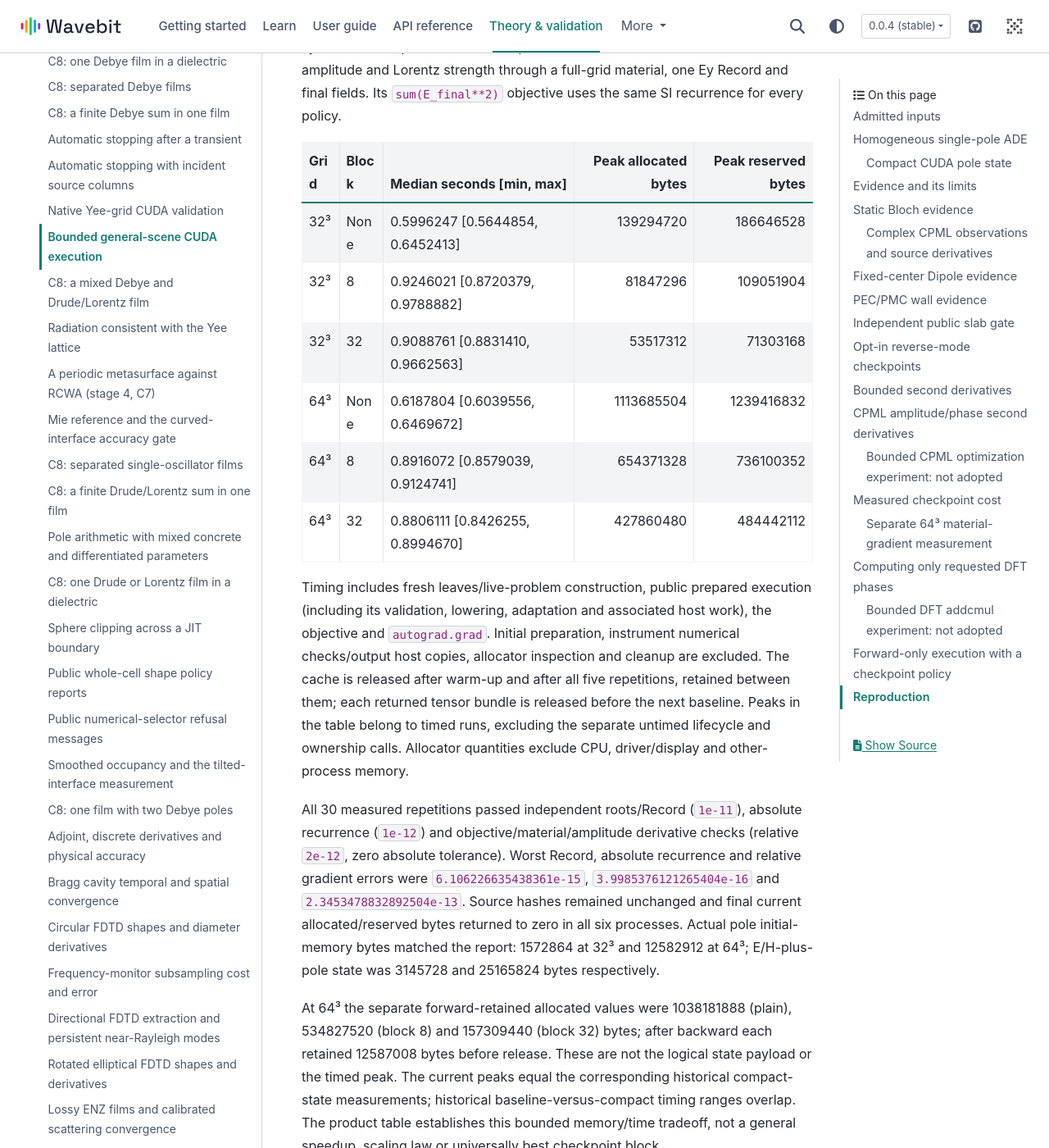
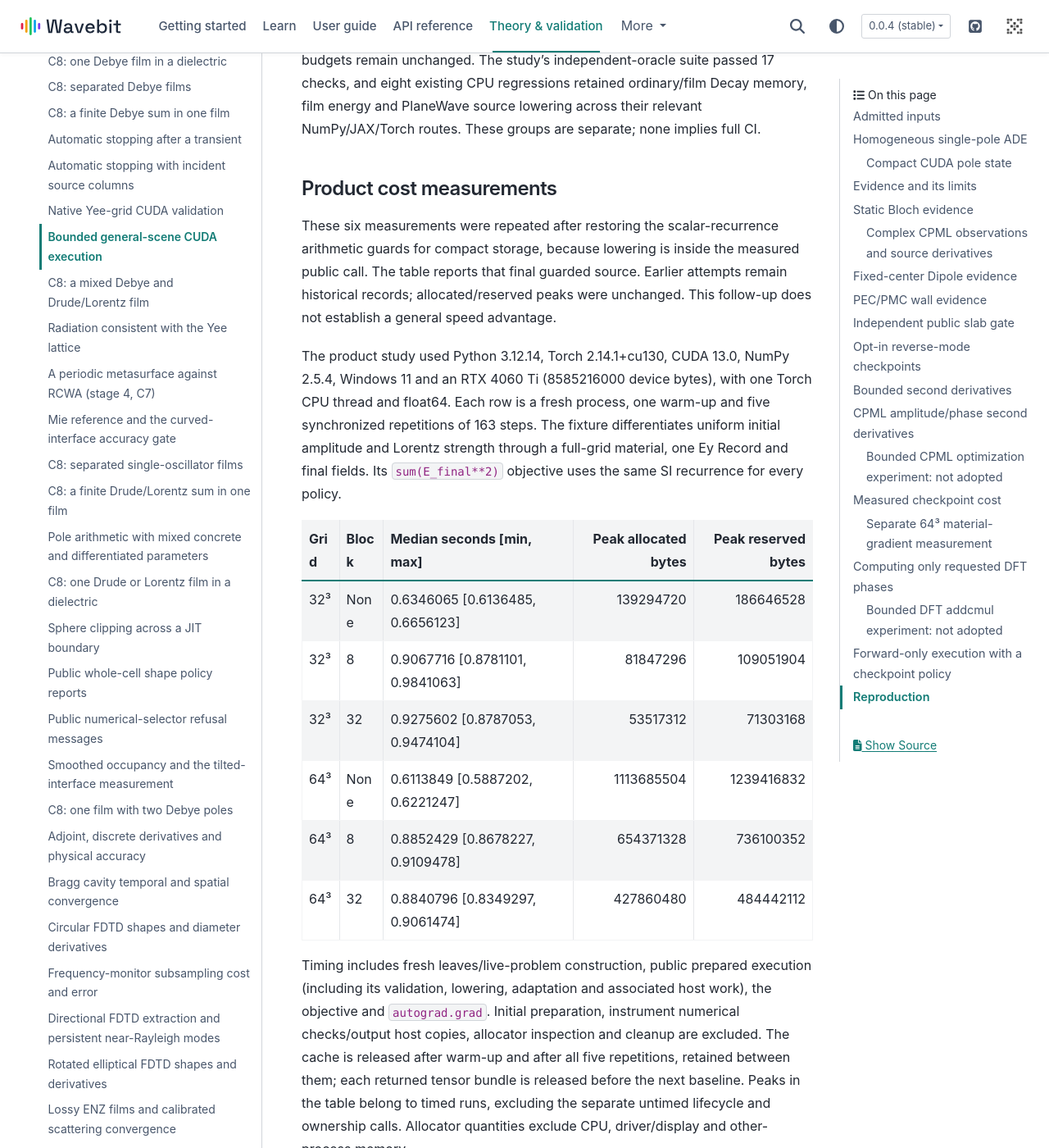
Before and after one commit to fieldalgo/wavebit, a Sphinx documentation site: the page built from docs/validation/fdtd/general-cuda.md, in a window 1280 px wide and 1400 px high, scrolled down 7794 px. Shown: the whole window at 82% size. Built offline with Sphinx 7.4.7 and the PyData theme 0.15.4, drawn with Linux system fonts in a browser that asks for light colours; pages that are not in the unit, such as notebooks, are missing from menus; some of the changed text lies outside the part shown.

Commit message:
Preserve scalar arithmetic guards for compact CUDA poles
Co-authored-by: Codex <noreply@openai.com>

```diff
--- a/docs/validation/fdtd/general-cuda.md
+++ b/docs/validation/fdtd/general-cuda.md
@@ -31,6 +31,7 @@ Targets:
 - `tests/fdtd/test_general_ade_units.py`
 - `tests/fdtd/test_general_ade_contract.py`
 - `tests/fdtd/test_general_ade_memory.py`
+- `tests/fdtd/test_general_ade_arithmetic.py`
 - `tests/fdtd/test_ade_cost_study.py`
 - `tests/fdtd/test_fd_stage3_backends.py`
 - `tests/api/test_fdtd_checkpoint_jobs.py`
@@ -117,6 +118,16 @@ again. The admitted differentiable inputs are real scalar `InitialField.amplitud
 Initial spatial patterns are not differentiable inputs. This scope retains
 the existing material validity and pole-aware time-step checks; it is not a
 waiver of passivity, finiteness or stability restrictions.
+
+The compact storage route retains the ordinary scalar-recurrence arithmetic
+guards. A positive finite pole declaration can still produce an unrepresentable
+nonzero drive: concrete values are refused with `PoleArithmeticRefused`, while
+traced live values mark the result's `runtime_stability` false and propagate
+invalid fields rather than report them stable. Prepared reuse from valid to
+invalid and back to valid is covered for both Lorentz and Drude. The dedicated
+arithmetic regression adds eight CPU/device-free and two actual CUDA cases;
+38 existing mixed-arithmetic checks also passed. These checks preserve the
+arithmetic contract rather than expand the admitted material range.
 
 The existing startup sets the algorithmic polarization memories and carried
 polarization increment to zero. The first E update therefore has no carried
@@ -234,6 +245,12 @@ NumPy/JAX/Torch routes. These groups are separate; none implies full CI.
 
 #### Product cost measurements
 
+These six measurements were repeated after restoring the scalar-recurrence
+arithmetic guards for compact storage, because lowering is inside the measured
+public call. The table reports that final guarded source. Earlier attempts
+remain historical records; allocated/reserved peaks were unchanged. This
+follow-up does not establish a general speed advantage.
+
 The product study used Python 3.12.14, Torch 2.14.1+cu130, CUDA 13.0, NumPy
 2.5.4, Windows 11 and an RTX 4060 Ti (8585216000 device bytes), with one Torch
 CPU thread and float64. Each row is a fresh process, one warm-up and five
@@ -244,12 +261,12 @@ recurrence for every policy.
 
 | Grid | Block | Median seconds [min, max] | Peak allocated bytes | Peak reserved bytes |
 | --- | --- | --- | ---: | ---: |
-| 32³ | None | 0.5996247 [0.5644854, 0.6452413] | 139294720 | 186646528 |
-| 32³ | 8 | 0.9246021 [0.8720379, 0.9788882] | 81847296 | 109051904 |
-| 32³ | 32 | 0.9088761 [0.8831410, 0.9662563] | 53517312 | 71303168 |
-| 64³ | None | 0.6187804 [0.6039556, 0.6469672] | 1113685504 | 1239416832 |
-| 64³ | 8 | 0.8916072 [0.8579039, 0.9124741] | 654371328 | 736100352 |
-| 64³ | 32 | 0.8806111 [0.8426255, 0.8994670] | 427860480 | 484442112 |
+| 32³ | None | 0.6346065 [0.6136485, 0.6656123] | 139294720 | 186646528 |
+| 32³ | 8 | 0.9067716 [0.8781101, 0.9841063] | 81847296 | 109051904 |
+| 32³ | 32 | 0.9275602 [0.8787053, 0.9474104] | 53517312 | 71303168 |
+| 64³ | None | 0.6113849 [0.5887202, 0.6221247] | 1113685504 | 1239416832 |
+| 64³ | 8 | 0.8852429 [0.8678227, 0.9109478] | 654371328 | 736100352 |
+| 64³ | 32 | 0.8840796 [0.8349297, 0.9061474] | 427860480 | 484442112 |
 
 Timing includes fresh leaves/live-problem construction, public prepared
 execution (including its validation, lowering, adaptation and associated host
```
Also changed, not shown: docs/locales/ko/pages/validation/fdtd/general-cuda.md (+22 -6 lines), studies/fdtd/general_cuda/README.md, 4 other files.
